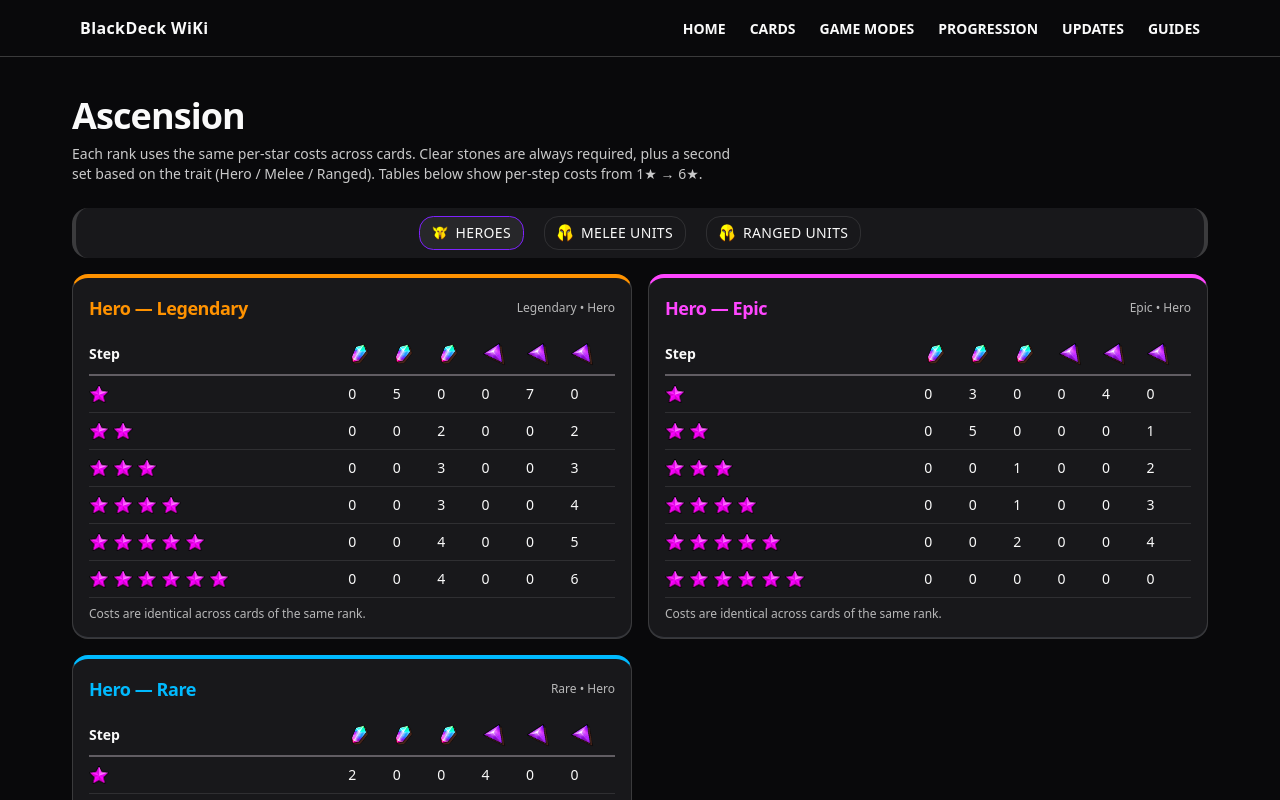
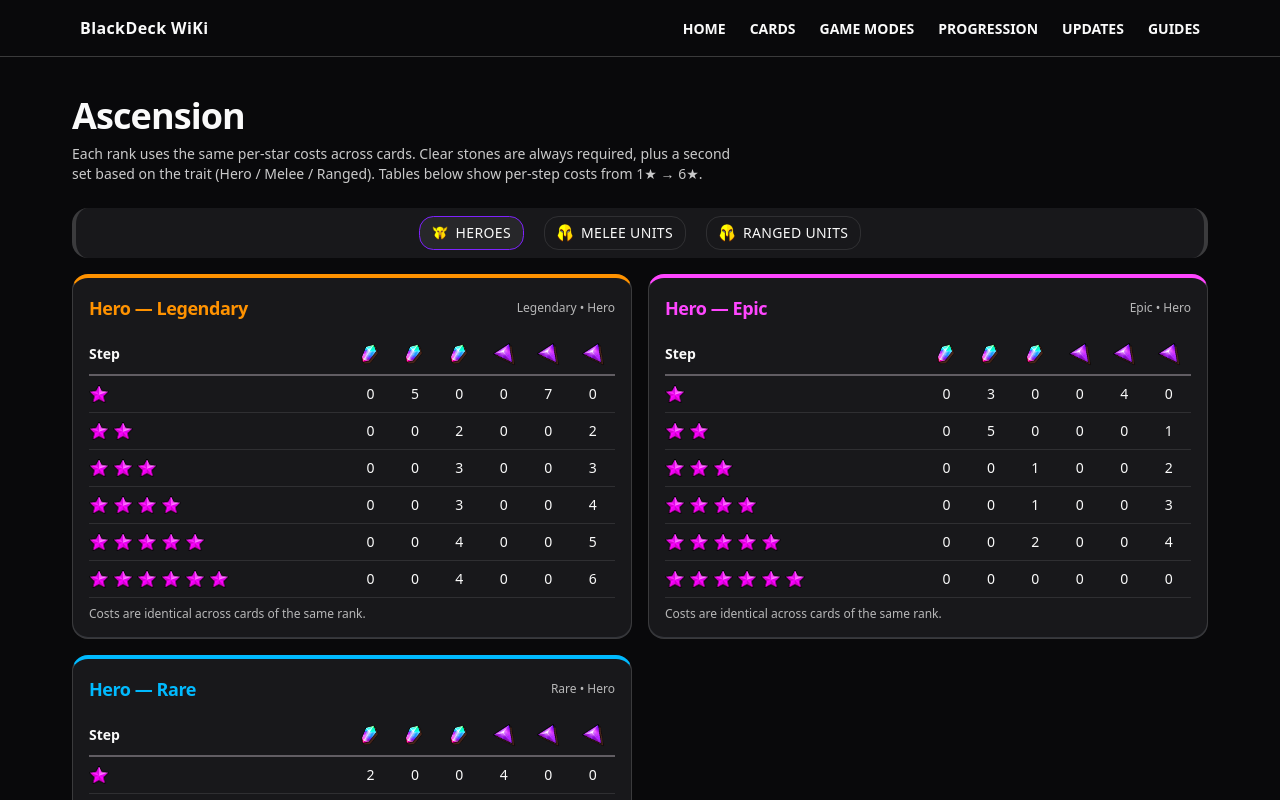
Before and after one commit to shahenwaz/blackdeck_wiki, a Next.js app: page /progression/ascension in a window 1280 px wide. Shown: the top 800 px of the page. Built offline with nearby package versions, Linux system fonts and the light colour scheme.

Commit message:
style(ascension): align thead icons with numeric columns (centered cells, block icons, tabular-nums)

```diff
--- a/components/common/Tabs.tsx
+++ b/components/common/Tabs.tsx
@@ -71,7 +71,7 @@ export default function Tabs({
             "relative inline-flex items-center gap-2 rounded-xl " +
             "px-2 sm:px-3 py-1.5 sm:py-2 " + // smaller on mobile
             "text-[11px] sm:text-xs md:text-sm whitespace-nowrap " + // no wrap
-            "border select-none transition-colors " +
+            "border select-none transition-colors cursor-pointer " +
             "focus:outline-none focus-visible:ring-2 focus-visible:ring-[var(--ring)]";
 
           const cls = isActive
--- a/components/progression/AscensionTable.tsx
+++ b/components/progression/AscensionTable.tsx
@@ -20,17 +20,17 @@ const RANK_CLASS: Record<Rank, string> = {
 
 function HeaderIcon({ src, title }: { src: string; title: string }) {
   return (
-    <div className="flex items-center gap-2">
+    <>
       <Image
         src={src}
-        alt={title}
-        title={title}
+        alt="" // decorative; screen reader gets the sr-only label
+        aria-hidden
         width={24}
         height={24}
-        className="h-6 w-6 object-contain"
+        className="block mx-auto h-5 w-5 sm:h-6 sm:w-6 object-contain"
       />
       <span className="sr-only">{title}</span>
-    </div>
+    </>
   );
 }
 
@@ -92,19 +92,19 @@ export default function AscensionTable({
               <th className="py-2 text-left">Step</th>
 
               {/* Clear stones */}
-              <th className="py-2 text-left">
+              <th className="py-2 text-center">
                 <HeaderIcon
                   src={ICONS.clear.lesser}
                   title="Clear Lesser Soulstone"
                 />
               </th>
-              <th className="py-2 text-left">
+              <th className="py-2 text-center">
                 <HeaderIcon
                   src={ICONS.clear.greater}
                   title="Clear Greater Soulstone"
                 />
               </th>
-              <th className="py-2 text-left">
+              <th className="py-2 text-center">
                 <HeaderIcon
                   src={ICONS.clear.grand}
                   title="Clear Grand Soulstone"
@@ -112,19 +112,19 @@ export default function AscensionTable({
               </th>
 
               {/* Trait stones */}
-              <th className="py-2 text-left">
+              <th className="py-2 text-center">
                 <HeaderIcon
                   src={ICON_BY_TRAIT[trait].lesser}
                   title={`${trait} Lesser Soulstone`}
                 />
               </th>
-              <th className="py-2 text-left">
+              <th className="py-2 text-center">
                 <HeaderIcon
                   src={ICON_BY_TRAIT[trait].greater}
                   title={`${trait} Greater Soulstone`}
                 />
               </th>
-              <th className="py-2 text-left">
+              <th className="py-2 text-center">
                 <HeaderIcon
                   src={ICON_BY_TRAIT[trait].grand}
                   title={`${trait} Grand Soulstone`}
@@ -142,13 +142,25 @@ export default function AscensionTable({
                     <StepStars to={s as 1 | 2 | 3 | 4 | 5 | 6} />
                   </td>
                   {/* Clear */}
-                  <td className="py-2">{data[step].clear.lesser}</td>
-                  <td className="py-2">{data[step].clear.greater}</td>
-                  <td className="py-2">{data[step].clear.grand}</td>
+                  <td className="py-2 text-center tabular-nums">
+                    {data[step].clear.lesser}
+                  </td>
+                  <td className="py-2 text-center tabular-nums">
+                    {data[step].clear.greater}
+                  </td>
+                  <td className="py-2 text-center tabular-nums">
+                    {data[step].clear.grand}
+                  </td>
                   {/* Trait */}
-                  <td className="py-2">{data[step].trait.lesser}</td>
-                  <td className="py-2">{data[step].trait.greater}</td>
-                  <td className="py-2">{data[step].trait.grand}</td>
+                  <td className="py-2 text-center tabular-nums">
+                    {data[step].trait.lesser}
+                  </td>
+                  <td className="py-2 text-center tabular-nums">
+                    {data[step].trait.greater}
+                  </td>
+                  <td className="py-2 text-center tabular-nums">
+                    {data[step].trait.grand}
+                  </td>
                 </tr>
               );
             })}
```
